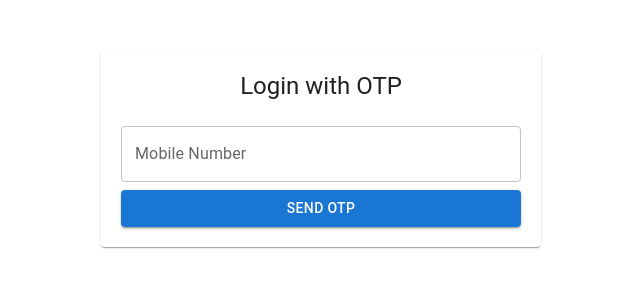
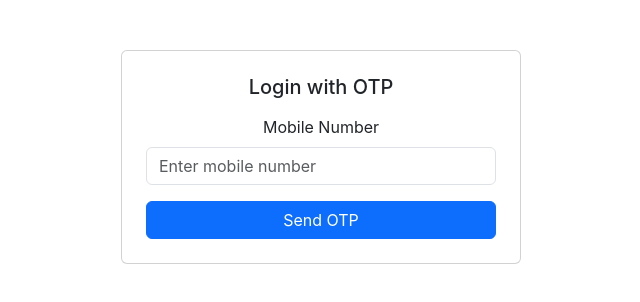
Before and after one commit to Nihal30/AllSoftAssignment, a React (Create React App) app: page / in a window 1280 px wide. Shown: the top 302 px of the page, without its empty margins (319-959 px from the left). Built offline with nearby package versions, Linux system fonts and the light colour scheme.

Commit message:
bootstrap added

```diff
--- a/src/index.js
+++ b/src/index.js
@@ -1,3 +1,4 @@
+import "bootstrap/dist/css/bootstrap.min.css";
 import React from "react";
 import ReactDOM from "react-dom/client";
 import "./index.css";
--- a/src/pages/loginPage.js
+++ b/src/pages/loginPage.js
@@ -2,7 +2,8 @@ import React, { useState } from "react";
 import { useForm } from "react-hook-form";
 import { useNavigate } from "react-router-dom";
 import axios from "axios";
-import { Button, Card, Container, TextField, Typography } from "@mui/material";
+import { Container, Card, Form, Button } from "react-bootstrap";
+
 
 const LoginPage = () => {
   const [isOtpSent, setIsOtpSent] = useState(false);
@@ -46,52 +47,68 @@ const LoginPage = () => {
   };
 
   return (
-    <Container maxWidth="sm" style={{ marginTop: "50px", display: "flex", justifyContent: "center" }}>
-      <Card style={{ padding: "20px", width: "100%", maxWidth: "400px", textAlign: "center" }}>
-        <Typography variant="h5" gutterBottom>
-          Login with OTP
-        </Typography>
+    <Container
+      className="d-flex justify-content-center"
+      style={{ marginTop: "50px" }}
+    >
+      <Card
+        className="p-4 text-center"
+        style={{ width: "100%", maxWidth: "400px" }}
+      >
+        <h5 className="mb-3">Login with OTP</h5>
 
-        <form onSubmit={handleSubmit(sendOtp)}>
+        <Form onSubmit={handleSubmit(sendOtp)}>
           {/* Mobile Number Input */}
-          <TextField
-            fullWidth
-            label="Mobile Number"
-            variant="outlined"
-            margin="normal"
+          <Form.Group className="mb-3">
+            <Form.Label>Mobile Number</Form.Label>
+            <Form.Control
+              type="text"
+              placeholder="Enter mobile number"
               {...register("mobile", {
                 required: "Mobile number is required",
-              pattern: { value: /^[6-9]\d{9}$/, message: "Enter a valid 10-digit mobile number" },
+                // pattern: {
+                //   value: /^[6-9]\d{9}$/,
+                //   message: "Enter a valid 10-digit mobile number",
+                // },
               })}
-            error={!!errors.mobile}
-            helperText={errors.mobile?.message}
+              isInvalid={!!errors.mobile}
             />
+            <Form.Control.Feedback type="invalid">
+              {errors.mobile?.message}
+            </Form.Control.Feedback>
+          </Form.Group>
 
-          <Button type="submit" variant="contained" color="primary" fullWidth>
+          <Button type="submit" variant="primary" className="w-100">
             Send OTP
           </Button>
-        </form>
+        </Form>
 
         {isOtpSent && (
-          <form onSubmit={handleSubmit(validateOtp)}>
+          <Form onSubmit={handleSubmit(validateOtp)} className="mt-3">
             {/* OTP Input */}
-            <TextField
-              fullWidth
-              label="Enter OTP"
-              variant="outlined"
-              margin="normal"
+            <Form.Group className="mb-3">
+              <Form.Label>Enter OTP</Form.Label>
+              <Form.Control
+                type="text"
+                placeholder="Enter OTP"
                 {...register("otp", {
                   required: "OTP is required",
-                pattern: { value: /^\d{6}$/, message: "Enter a valid 6-digit OTP" },
+                  pattern: {
+                    value: /^\d{6}$/,
+                    message: "Enter a valid 6-digit OTP",
+                  },
                 })}
-              error={!!errors.otp}
-              helperText={errors.otp?.message}
+                isInvalid={!!errors.otp}
               />
+              <Form.Control.Feedback type="invalid">
+                {errors.otp?.message}
+              </Form.Control.Feedback>
+            </Form.Group>
 
-            <Button type="submit" variant="contained" color="success" fullWidth>
+            <Button type="submit" variant="success" className="w-100">
               Verify OTP
             </Button>
-          </form>
+          </Form>
         )}
       </Card>
     </Container>
```
Lines whose indentation alone changed are shown as unchanged.
